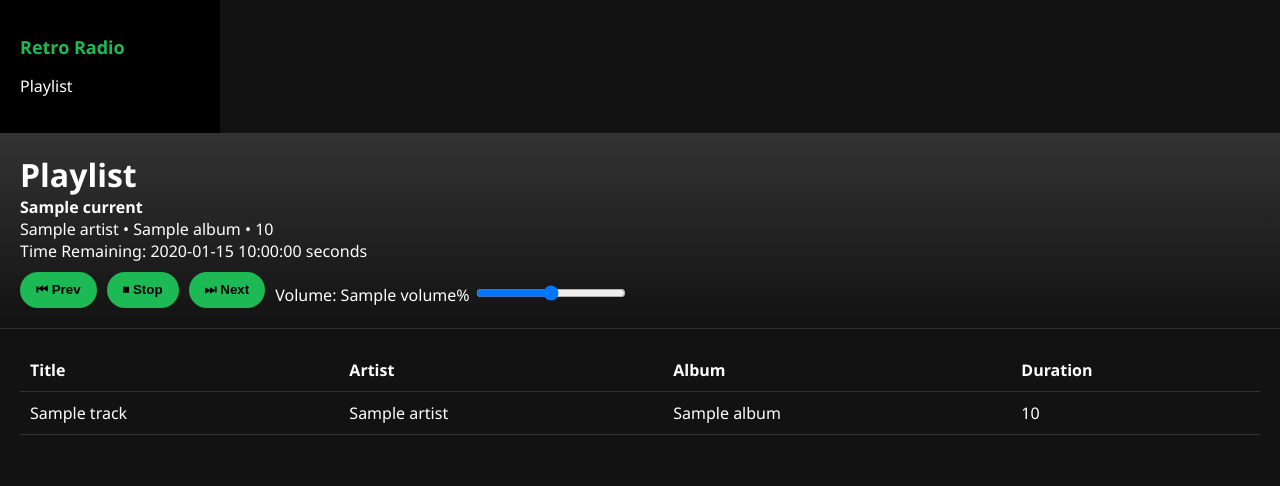
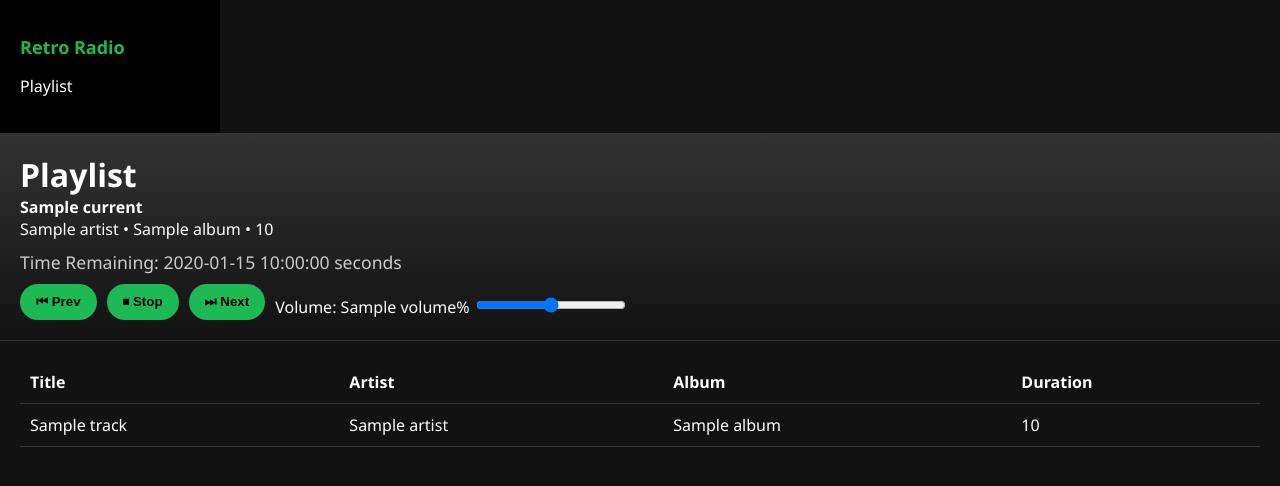
Before and after one commit to vinylmike/Retro_Radio_Py, a Flask app: template app/templates/index.html in a window 1280 px wide. Shown: the top 486 px of the page. Run offline with Flask 3, Linux system fonts and the light colour scheme; the template is opened without the code that fills it: most values are stand-ins (such as "Sample title", 1, 10 or a date in 2020).

```diff
--- a/app/templates/index.html
+++ b/app/templates/index.html
@@ -37,6 +37,9 @@
       padding: 20px;
       background: linear-gradient(to bottom, #333, #121212);
       border-bottom: 1px solid #333;
+      position: sticky;
+      top: 0;
+      z-index: 10;
     }
 
     .header h1 {
@@ -97,6 +100,12 @@
       background-color: #1db954;
       color: black;
     }
+
+    .time-remaining {
+      margin-top: 10px;
+      font-size: 1.1em;
+      color: #ccc;
+    }
   </style>
 </head>
 <body>
@@ -110,7 +119,7 @@
       {% if current %}
         <div><strong>{{ current.title or current.filename }}</strong></div>
         <div>{{ current.artist }} &bull; {{ current.album }} &bull; {{ current.duration }}</div>
-        <div>Time Remaining: {{ remaining_time }} seconds</div>
+        <div class="time-remaining">Time Remaining: {{ remaining_time }} seconds</div>
       {% endif %}
 
       <div class="controls">
--- a/main.py
+++ b/main.py
@@ -19,7 +19,7 @@ current_index = -1
 volume_level = 70
 ipc_socket_path = "/tmp/mpv-socket"
 
-# Extract metadata from audio file (No Album Art)
+# Extract metadata from audio file
 def extract_metadata(filepath):
     metadata = {"filename": os.path.basename(filepath), "title": "", "artist": "", "album": "", "duration": ""}
     try:
```
